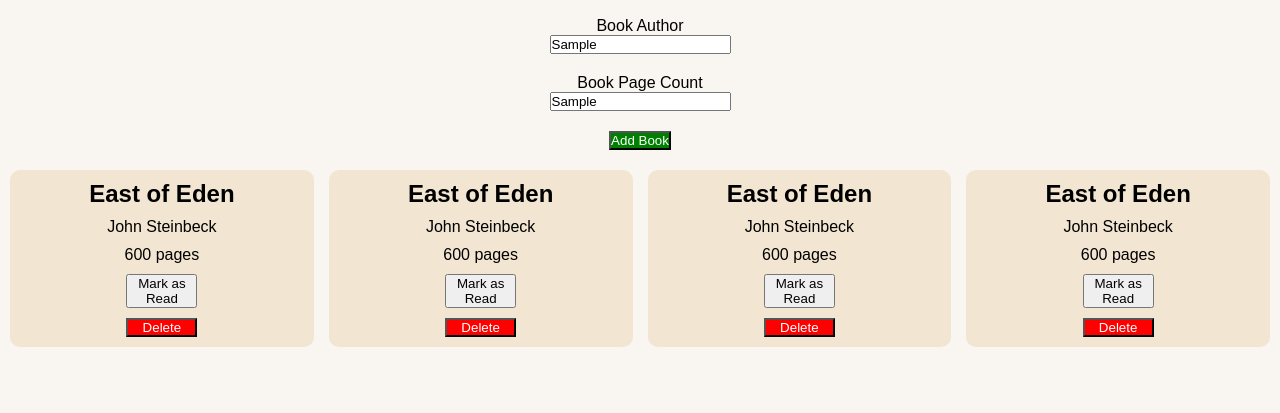
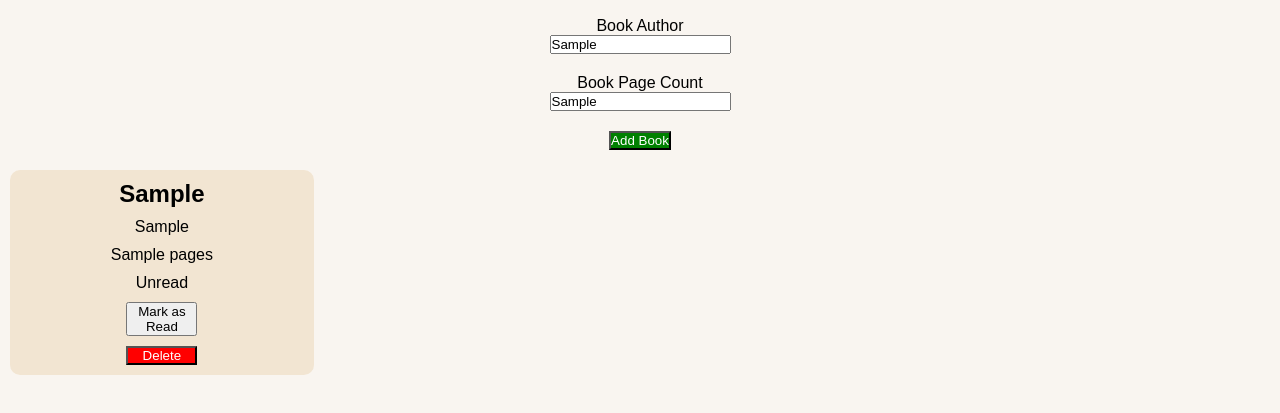
Before and after one commit to jordaz14/the-odin-project, a plain HTML site: page odin-library/index.html in a window 1280 px wide. Both pictures are taken after typing "Sample", "Sample", "Sample" into the empty fields and a click on the button "Add Book". Shown: the part 107-520 px from the top of the page. Drawn offline with Linux system fonts and the light colour scheme.

Commit message:
Add mark as read functionality to button

```diff
--- a/odin-library/index.html
+++ b/odin-library/index.html
@@ -26,27 +26,6 @@
         <button class="read-button">Mark as Read</button>
         <button class="delete-button">Delete</button>
       </div>
-      <div class="book-card">
-        <h2>East of Eden</h2>
-        <p>John Steinbeck</p>
-        <p>600 pages</p>
-        <button class="read-button">Mark as Read</button>
-        <button class="delete-button">Delete</button>
-      </div>
-      <div class="book-card">
-        <h2>East of Eden</h2>
-        <p>John Steinbeck</p>
-        <p>600 pages</p>
-        <button class="read-button">Mark as Read</button>
-        <button class="delete-button">Delete</button>
-      </div>
-      <div class="book-card">
-        <h2>East of Eden</h2>
-        <p>John Steinbeck</p>
-        <p>600 pages</p>
-        <button class="read-button">Mark as Read</button>
-        <button class="delete-button">Delete</button>
-      </div>
     </section>
   </body>
 </html>
--- a/odin-library/script.js
+++ b/odin-library/script.js
@@ -5,6 +5,8 @@ button.addEventListener("click", (e) => {
   e.preventDefault();
   addBookToLibrary();
 });
+
+const bookSection = document.querySelector("section");
 
 function Book(title, author, pages, read) {
   // the constructor...
@@ -16,16 +18,55 @@ function Book(title, author, pages, read) {
 
 function addBookToLibrary() {
   // do stuff here
-  console.log("hi");
+
+  // clears catalog of books
+  bookSection.innerHTML = "";
 
   let title = document.querySelector("#title").value;
   let author = document.querySelector("#author").value;
   let pages = document.querySelector("#pages").value;
 
-  console.log(title, author, pages);
-
-  let newBook = new Book(title, author, pages, false);
-  console.log(newBook);
+  let newBook = new Book(title, author, pages, "Unread");
 
   myLibrary.push(newBook);
+
+  // iterates through books cards and posts to DOM
+  for (let book of myLibrary) {
+    console.log(book.title);
+    const bookCard = document.createElement("div");
+    bookCard.className = "book-card";
+    bookSection.appendChild(bookCard);
+
+    const bookTitle = document.createElement("h2");
+    bookTitle.textContent = book.title;
+
+    const bookAuthor = document.createElement("p");
+    bookAuthor.textContent = book.author;
+
+    const bookRead = document.createElement("p");
+    bookRead.textContent = book.read;
+
+    const bookPages = document.createElement("p");
+    bookPages.textContent = `${book.pages} pages`;
+
+    const bookReadButton = document.createElement("button");
+    bookReadButton.className = "read-button";
+    bookReadButton.textContent = "Mark as Read";
+    bookReadButton.addEventListener("click", () => {
+      bookRead.textContent = "Read";
+    });
+
+    const bookDeleteButton = document.createElement("button");
+    bookDeleteButton.className = "delete-button";
+    bookDeleteButton.textContent = "Delete";
+
+    bookCard.append(
+      bookTitle,
+      bookAuthor,
+      bookPages,
+      bookRead,
+      bookReadButton,
+      bookDeleteButton
+    );
+  }
 }
```
